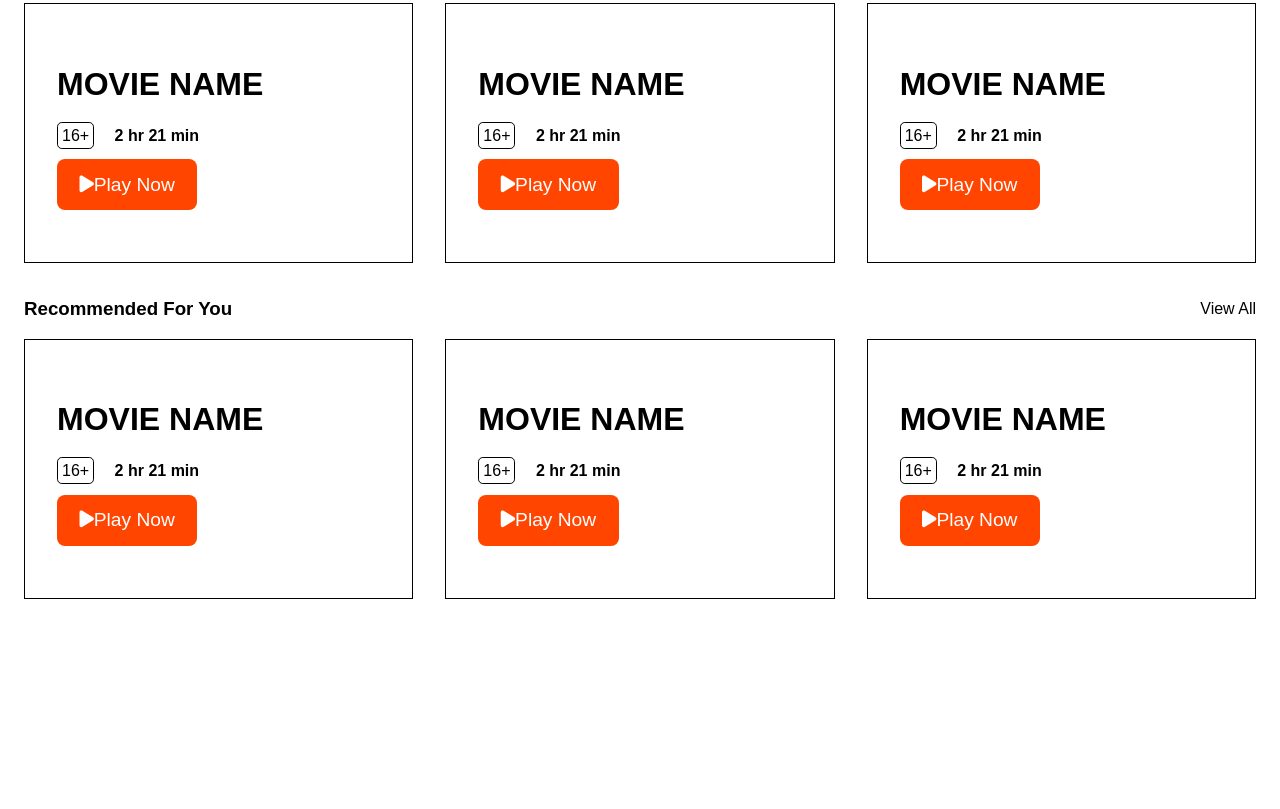
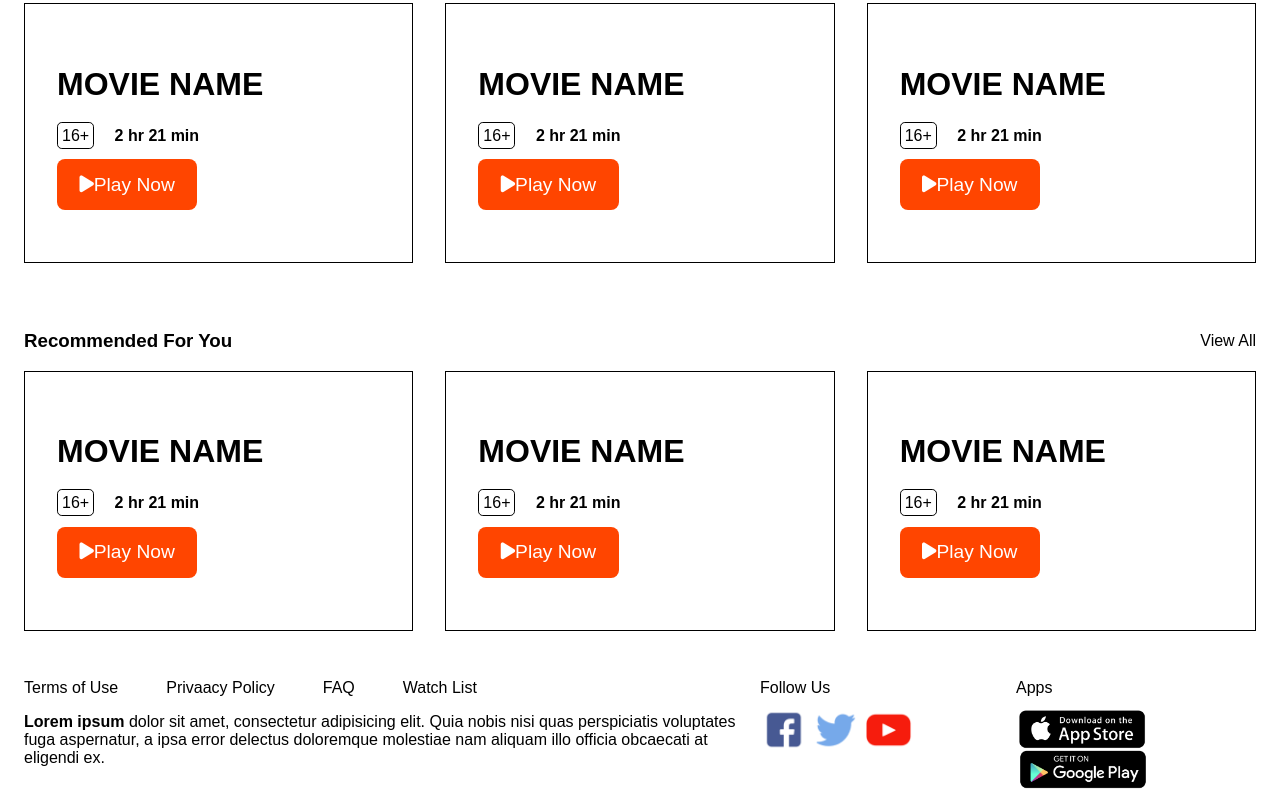
Before and after one commit to fkazanci/witFlix-Project, a plain HTML site: page index.html in a window 1280 px wide. Shown: the part 802-1611 px from the top of the page. Before the commit the page ends 1417 px from the top, so only its background shows below. Drawn offline with Linux system fonts and the light colour scheme.

Commit message:
footer completed

```diff
--- a/index.css
+++ b/index.css
@@ -10,12 +10,12 @@ color: black;
 header h1, header div{
 width: 30%;
 }
-header nav a{
+nav a{
 margin: 0 0.5rem;
 text-decoration: none;
 color: black;
 }
-header nav a:hover{
+nav a:hover{
 color: red;
     }
 input{
@@ -98,6 +98,7 @@ color: orangered;
 
 section{
     margin: 1rem;
+    margin-bottom: 3rem;
 }
 .section-content, .section-header{
     display: flex;
@@ -129,3 +130,47 @@ section{
 .card .age-restriction{
     margin-left: 0;
 }
+
+/*footer bölümü*/
+
+footer{
+display: flex;
+justify-content: space-between;
+gap: 1rem;
+align-items: flex-start;
+margin: 1rem;
+}
+footer nav{
+    display: flex;
+    gap: 2rem;
+    margin-bottom: 1rem;
+}
+footer p:nth-child(n+1){
+    margin-top: 0;
+}
+footer img{
+    height: 3rem;
+    margin-top: -0.5rem;
+}
+footer div:first-child{
+    flex-basis: 60%;
+}
+footer div{
+    flex-basis: 20%;
+}
+footer nav a:first-child{
+    margin-left: 0;
+}
+@media(max-width:800px){
+    .description{
+        width: auto;
+    }
+    header{
+        flex-wrap: wrap;
+    }
+    header nav {
+        order: 3;
+        width: 100%;
+        text-align: center;
+    }
+}
--- a/index.html
+++ b/index.html
@@ -119,7 +119,36 @@
         </div>
     </section>
 
-    <footer></footer>
+    <footer>
+        <div>
+            <nav>
+                <a href="#">Terms of Use</a>
+                <a href="#">Privaacy Policy</a>
+                <a href="#">FAQ</a>
+                <a href="#">Watch List</a>
+            </nav>
+            <p><b>Lorem ipsum</b> dolor sit amet, consectetur adipisicing elit. Quia nobis nisi quas perspiciatis voluptates fuga aspernatur, a ipsa error delectus doloremque molestiae nam aliquam illo officia obcaecati at eligendi ex.</p>
+        </div>
+        <div>
+        <div>
+            <p>Follow Us</p>
+        </div>
+            <div>
+            <img src="./assets/images/facebook-icon.png"/>
+            <img src="./assets/images/twitter-icon.png"/>
+            <img src="./assets/images/youtube-icon.png"/>
+        </div>
+        </div>
+        <div>
+            <div>
+            <p>Apps</p>
+            </div>
+            <div>
+                <img src="./assets/images/applestore.png"/>
+                <img src="./assets/images/googleplay.png"/>
+            </div>
+        </div>
+    </footer>
     </body>
 
 </html>
```
Also changed, not shown: assets/images/applestore.png (added), assets/images/facebook-icon.png (added), assets/images/googleplay.png (added), assets/images/twitter-icon.png (added), assets/images/youtube-icon.png (added).
